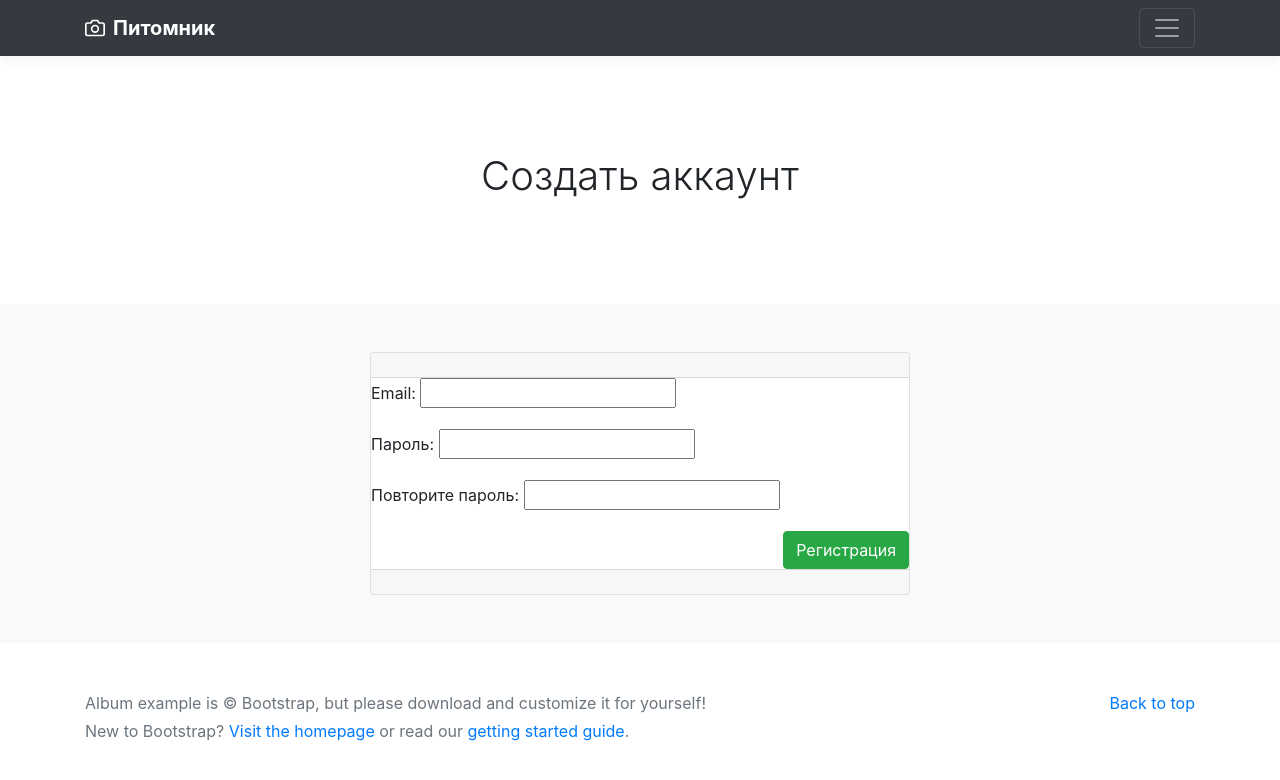
After one commit to Nikita-Lugovskoi/ShelterFBV425, a Django app: page /users/register/ in a window 1280 px wide. The commit adds this page. Shown: the top 780 px of the page. Run offline with Django 5.2, Linux system fonts and the light colour scheme; some libraries are stand-ins or nearby versions.

Commit message:
1. Добавлен полный функционал регистрации пользователя

```diff
--- a/config/urls.py
+++ b/config/urls.py
@@ -22,5 +22,6 @@ from django.conf.urls.static import static
 
 urlpatterns = [
                   path('admin/', admin.site.urls),
-                  path('', include('dogs.urls', namespace='dogs'))
+                  path('', include('dogs.urls', namespace='dogs')),
+                  path('users/', include('users.urls', namespace='users')),
               ] + static(settings.MEDIA_URL, document_root=settings.MEDIA_ROOT)
--- a/dogs/templates/dogs/base.html
+++ b/dogs/templates/dogs/base.html
@@ -30,13 +30,7 @@
                         <li><a href="{% url 'dogs:breeds' %}" class="text-white">Породы</a></li>
                         <li><a href="{% url 'dogs:dogs_list' %}" class="text-white">Собаки</a></li>
                         <li><a href="{% url 'dogs:dog_create' %}" class="text-white">Добавить собаку</a></li>
-                        {% if user.is_authenticated %}
-                            {% comment %} <li><a href="{% url 'users:user_profile' %}" class="text-white">Профиль</a></li>
-                            <li><a href="{% url 'users:user_logout' %}" class="text-white">Выход</a></li> {% endcomment %}
-                        {% else %}
-                            {% comment %} <li><a href="{% url 'users:user_login' %}" class="text-white">Вход</a></li>
-                            <li><a href="{% url 'users:user_register' %}" class="text-white">Регистрация</a></li> {% endcomment %}
-                        {% endif %}
+                        <li><a href="{% url 'users:user_register' %}" class="text-white">Регистрация</a></li>
                     </ul>
                 </div>
             </div>
--- a/users/admin.py
+++ b/users/admin.py
@@ -4,5 +4,5 @@ from users.models import User
 # admin.site.register(User)
 @admin.register(User)
 class UserAdmin(admin.ModelAdmin):
-    list_display = ('last_name', 'first_name', 'pk')
+    list_display = ('last_name', 'first_name', 'email', 'pk')
     list_filter = ('last_name',)
--- /dev/null
+++ b/users/forms.py
@@ -0,0 +1,18 @@
+from django import forms
+
+from users.models import User
+
+
+class UserRegisterForm(forms.ModelForm):
+    password = forms.CharField(label='Пароль', widget=forms.PasswordInput)
+    password2 = forms.CharField(label='Повторите пароль', widget=forms.PasswordInput)
+
+    class Meta:
+        model = User
+        fields = ['email']
+
+    def clean_password2(self):
+        cleaned_data = self.cleaned_data
+        if cleaned_data['password'] != cleaned_data['password2']:
+            raise forms.ValidationError('Пароли не совпадают!!!')
+        return cleaned_data['password2']
--- /dev/null
+++ b/users/templates/users/user_register.html
@@ -0,0 +1,20 @@
+{% extends "dogs/base.html" %}
+
+{% block content %}
+<div class="row">
+    <div class="col-3"></div>
+    <div class="col-6">
+        <div class="card">
+            <div class="card-header"></div>
+            <div class="cord-body">
+                <form method="post" enctype="multipart/form-data">
+                    {% csrf_token %}
+                    {{ form.as_p }}
+                    <button type="submit" class="btn btn-success float-right">Регистрация</button>
+                </form>
+            </div>
+            <div class="card-footer"></div>
+        </div>
+    </div>
+</div>
+{% endblock %}
--- /dev/null
+++ b/users/urls.py
@@ -0,0 +1,10 @@
+from django.urls import path
+
+from users.apps import UsersConfig
+from users.views import user_register_view
+
+app_name = UsersConfig.name
+
+urlpatterns = [
+    path('register/', user_register_view, name='user_register'),
+]
--- a/users/views.py
+++ b/users/views.py
@@ -1,3 +1,21 @@
-from django.shortcuts import render
+from django.shortcuts import render, reverse
+from django.http import HttpResponseRedirect
 
-# Create your views here.
+from users.forms import UserRegisterForm
+
+
+def user_register_view(request):
+    if request.method == "POST":
+        form = UserRegisterForm(request.POST)
+        if form.is_valid():
+            new_user = form.save() # создаем пользователя
+            print(new_user)
+            print(form.cleaned_data['password'])
+            new_user.set_password(form.cleaned_data['password']) # хэшируем пароль пользователя
+            new_user.save() # сохраняем пользователя в базу
+            return HttpResponseRedirect(reverse('dogs:index'))
+    context = {
+        'title': 'Создать аккаунт',
+        'form': UserRegisterForm
+    }
+    return render(request, 'users/user_register.html', context=context)
```
Also changed, not shown: readme.md.
